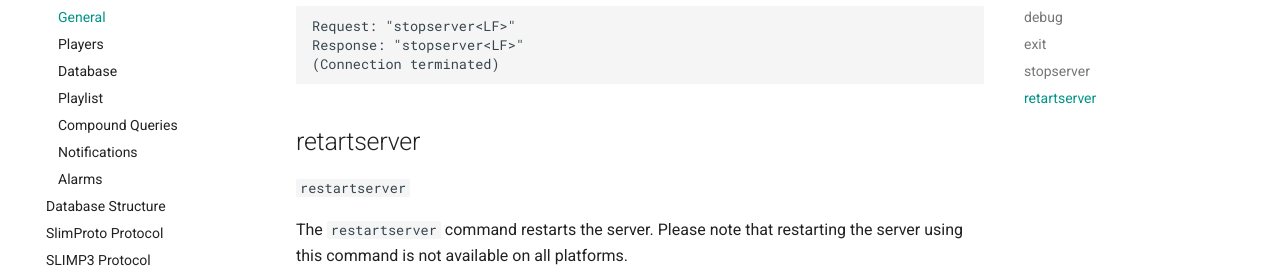
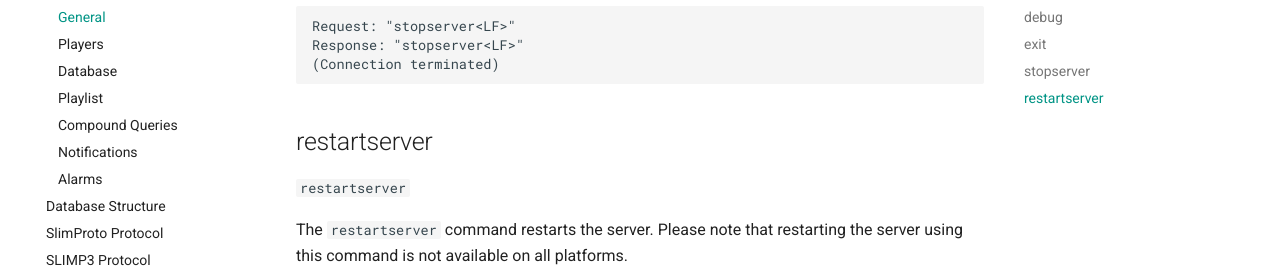
Before and after one commit to LMS-Community/lms-community.github.io, an MkDocs documentation site: the page built from docs/reference/cli/general.md, in a window 1280 px wide and 900 px high, scrolled down 5453 px. Shown: the part 408-687 px from the top of the window. Built offline with MkDocs 1.6.1 and Material for MkDocs 9.7.7, drawn with Linux system fonts in a browser that asks for light colours; plug-ins that fetch from the network failed and are left out; comment, search, counter and statistics services are not loaded.

Commit message:
Adds CLI documentation in mkdocs-material format - corrected
Fixing typo in general.md for the restartserver command

````diff
--- a/docs/reference/cli/general.md
+++ b/docs/reference/cli/general.md
@@ -227,7 +227,7 @@ Response: "stopserver<LF>"
 (Connection terminated)
 ```
 
-## retartserver
+## restartserver
 `restartserver`
 
 The `restartserver` command restarts the server. Please note that restarting the server using this command is not available on all platforms.
````
